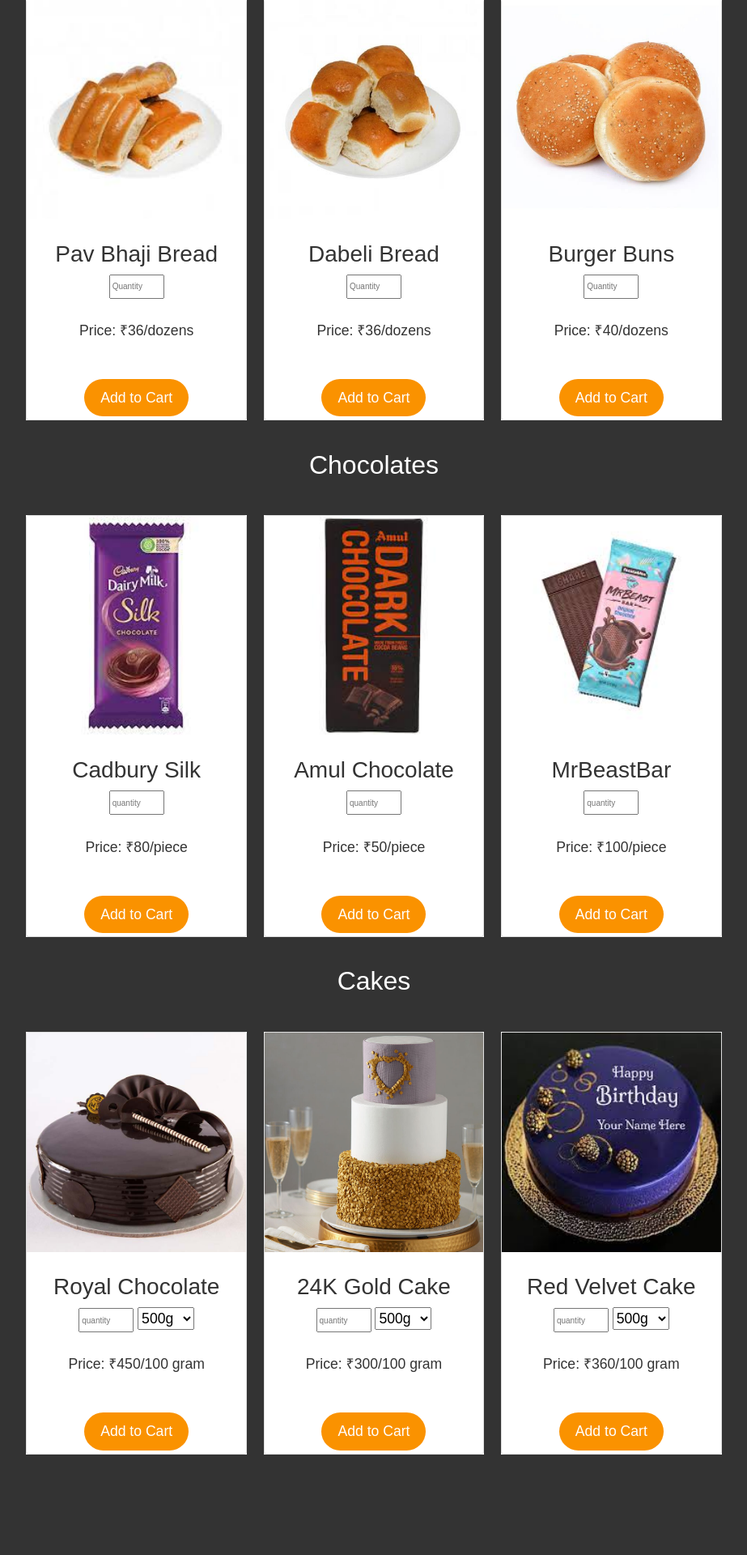
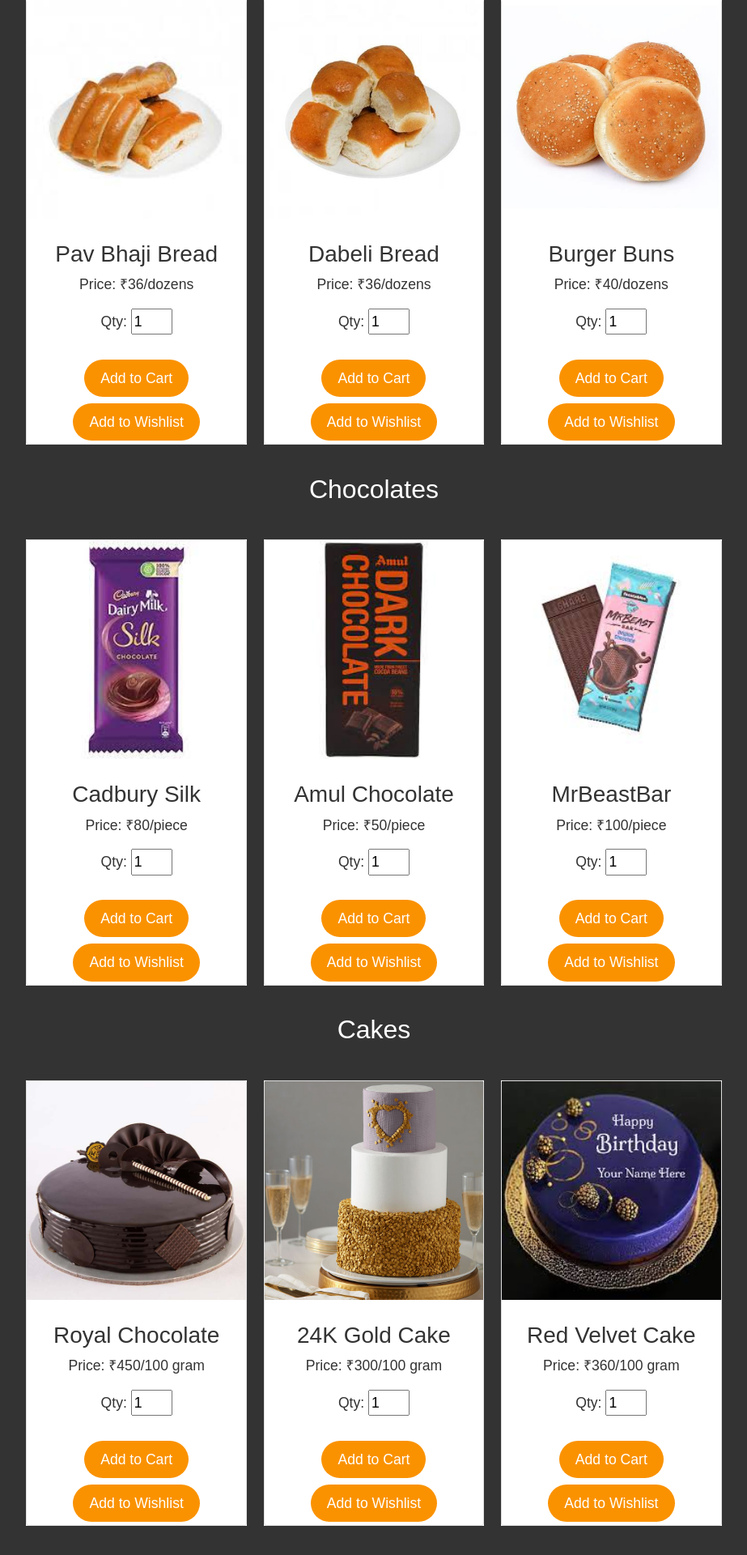
Before and after one commit to deepdalal20/BakeryManagementPHP, a PHP site: page /product1.php in a window 1280 px wide. Shown: the part 156-2076 px from the top of the page at 81% size, without its empty margins (178-1101 px from the left). Before the commit the page ends 1952 px from the top, so only its background shows below. Run offline with PHP 8.4, Linux system fonts and the light colour scheme; data comes from the database, SQL or seed files in the repository; both versions use the stored data as it was after the commit; some libraries are stand-ins or nearby versions.

Commit message:
08/11/2022 (Minor Changes)

```diff
--- a/category.php
+++ b/category.php
@@ -177,9 +177,6 @@
                                 <div class="col-auto flex-grow-1">
                                     <?php echo $row['c_name']; ?>
                                 </div>
-                                <div class="col-auto pe-2">
-                                    <small><span class='badge rounded-pill bg-success'>Active</span></small>
-                                </div>
                                 <div class="col-auto d-flex justify-content-end">
                                     <a href="updatecat.php?id=<?php echo $row['c_id'];?>" class="edit_category btn btn-sm btn-primary bg-gradient py-0 px-1 me-1" title="Edit Category Details"><span class="fa fa-edit"></span></a>
                                     <a href="deletecat.php?id=<?php echo $row['c_id'];?>" class="delete_category btn btn-sm btn-danger bg-gradient py-0 px-1" title="Delete Category"><span class="fa fa-trash"></span></a>
--- a/customer.php
+++ b/customer.php
@@ -61,6 +61,7 @@
             </colgroup>
             <thead>
                 <tr>
+                    <th class="text-center p-0">ID</th>
                     <th class="text-center p-0">Name</th>
                     <th class="text-center p-0">Email</th>
                     <th class="text-center p-0">Contact</th>
@@ -73,6 +74,7 @@
               while($row = mysqli_fetch_assoc($data)):
             ?>
                 <tr>
+                    <td class="py-0 px-1"><?php echo $row['id']; ?></td>
                     <td class="py-0 px-1"><?php echo $row['name']; ?></td>
                     <td class="py-0 px-1"><?php echo $row['email']; ?></td>
                     <td class="py-0 px-1"><?php echo $row['contact']; ?></td>
--- a/product1.php
+++ b/product1.php
@@ -124,14 +124,15 @@ body {
                 <div class="card">
                 <img src="<?php echo $row['p_image']; ?>" style="float: right; width: 400; height: 200;">
                   <div class="card-content">
-                    <h3 class="card-title"> <?php echo $row['p_name']; ?></h3>
+                  <h3> <?php echo $row['p_name']; ?></h3>
+                  <p> Price: ₹<?php echo $row['p_price']; ?>/dozens </p>
                     <form method="post">
-                        <input type="text" size="8" placeholder="Quantity" style="height: 30px; font-size: 10px;">
+                    Qty: <input type="int" size="2" name="product_quantity" value="1">
                   </form>
-                  <br>
-                    <p> Price: ₹<?php echo $row['p_price']; ?>/dozens </p>
+
                   </div>
                   <a href="login.php"><input type="button" value="Add to Cart"></a>
+                  <a href="login.php"><input type="button" value="Add to Wishlist"></a>
                 </div>
               </li>
         <?php endwhile; ?>
@@ -151,14 +152,15 @@ body {
                 <div class="card">
                 <img src="<?php echo $row['p_image']; ?>" style="float: right; width: 400; height: 200;">
                   <div class="card-content">
-                    <h3 class="card-title"> <?php echo $row['p_name']; ?></h3>
+                  <h3> <?php echo $row['p_name']; ?></h3>
+                  <p> Price: ₹<?php echo $row['p_price']; ?>/piece </p>
                     <form method="post">
-                        <input type="text" size="8" placeholder="quantity" style="height: 30px; font-size: 10px;">
+                    Qty: <input type="int" size="2" name="product_quantity" value="1">
                   </form>
-                  <br>
-                    <p> Price: ₹<?php echo $row['p_price']; ?>/piece </p>
+
                   </div>
                   <a href="login.php"><input type="button" value="Add to Cart"></a>
+                  <a href="login.php"><input type="button" value="Add to Wishlist"></a>
                 </div>
               </li>
         <?php endwhile; ?>
@@ -178,18 +180,15 @@ body {
                 <div class="card">
                 <img src="<?php echo $row['p_image']; ?>" style="float: right; width: 400; height: 200;">
                   <div class="card-content">
-                    <h3 class="card-title"> <?php echo $row['p_name']; ?></h3>
+                  <h3> <?php echo $row['p_name']; ?></h3>
+                  <p> Price: ₹<?php echo $row['p_price']; ?>/100 gram </p>
                     <form method="post">
-                        <input type="text" size="8" placeholder="quantity" style="height: 30px; font-size: 10px;">
-                        <select name="weight" style="width: 70px; height: 28px;">
-                        <option value="500g">500g</option>
-                        <option value="1kg">1kg</option>
-              </select>
+                    Qty: <input type="int" size="2" name="product_quantity" value="1">
                   </form>
-                  <br>
-                    <p> Price: ₹<?php echo $row['p_price']; ?>/100 gram </p>
+
                   </div>
                   <a href="login.php"><input type="button" value="Add to Cart"></a>
+                  <a href="login.php"><input type="button" value="Add to Wishlist"></a>
                 </div>
               </li>
         <?php endwhile; ?>
```
Also changed, not shown: Database/bms.sql (+3 -4 lines), 1 other file.
